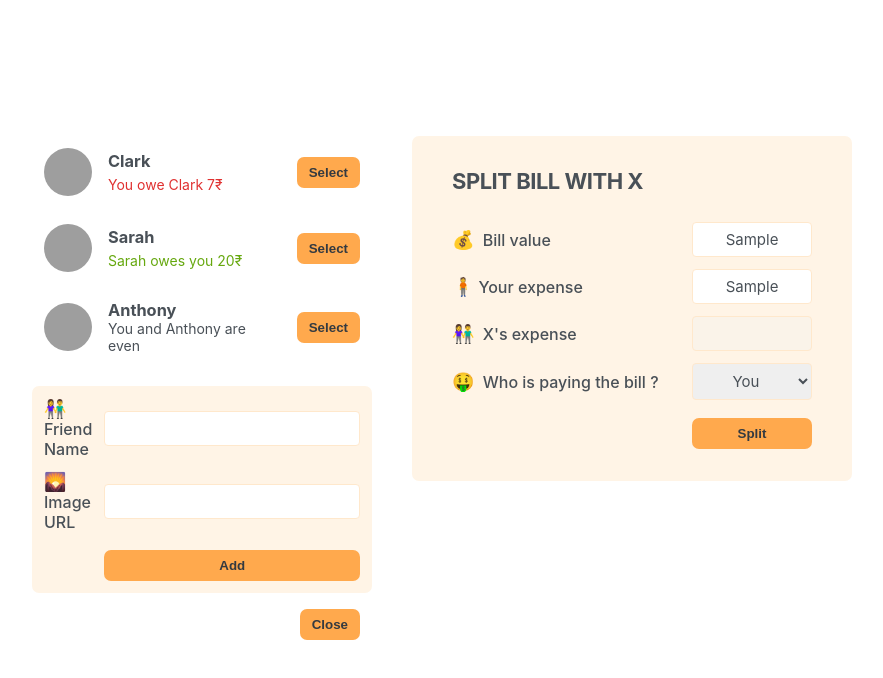
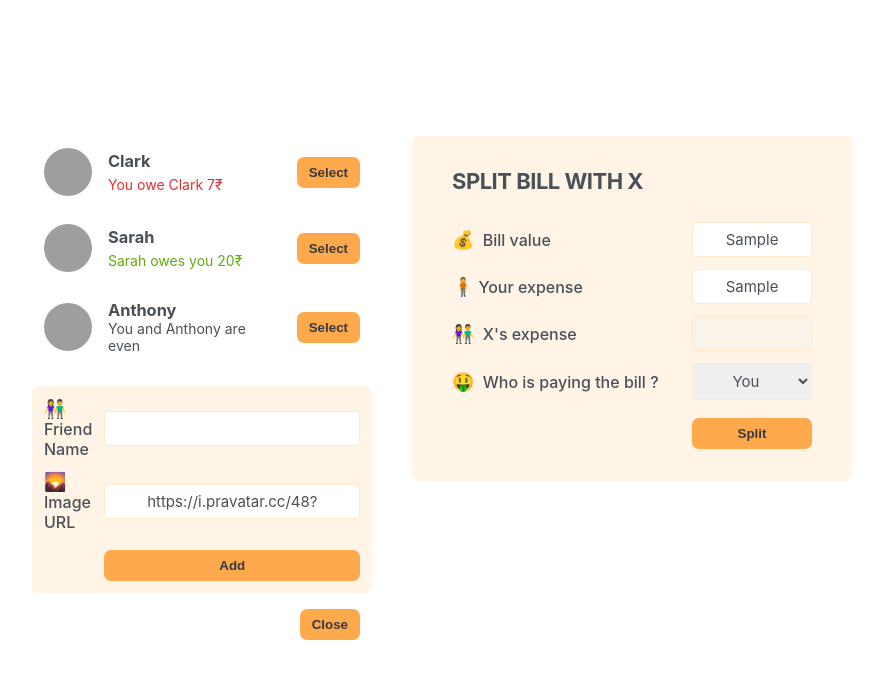
Before and after one commit to iamharshtambe/meal-math, a React (Vite) app: page / in a window 1280 px wide. Both pictures are taken after typing "Sample", "Sample" into the empty fields and a click on the button "Add Friend". Shown: the top 678 px of the page, without its empty margins (198-1081 px from the left). Built offline with nearby package versions, Linux system fonts and the light colour scheme; grey boxes are pictures that could not be loaded.

Commit message:
rendered new added friends in list

```diff
--- a/src/components/App.jsx
+++ b/src/components/App.jsx
@@ -22,27 +22,33 @@
    },
 ];
 
-function Button({ children, onCick }) {
+function Button({ children, onClick }) {
    return (
-      <button className="button" onClick={onCick}>
+      <button className="button" onClick={onClick}>
          {children}
       </button>
    );
 }
 
 export function App() {
+   const [friends, setFriends] = useState(initialFriends);
    const [showAddFriend, setShowAddFriend] = useState(false);
 
    const handleShowAddFriend = () => {
       setShowAddFriend((show) => !show);
    };
 
+   const handleAddFriend = (friend) => {
+      setFriends(() => [...friends, friend]);
+      setShowAddFriend(false);
+   };
+
    return (
       <div className="app">
          <div className="sidebar">
-            <FriendsList />
-            {showAddFriend && <FormAddFriend />}
-            <Button onCick={handleShowAddFriend}>
+            <FriendsList friends={friends} />
+            {showAddFriend && <FormAddFriend onAddFriend={handleAddFriend} />}
+            <Button onClick={handleShowAddFriend}>
                {showAddFriend ? 'Close' : 'Add Friend'}
             </Button>
          </div>
@@ -52,8 +58,7 @@
    );
 }
 
-function FriendsList() {
-   const friends = initialFriends;
+function FriendsList({ friends }) {
    return (
       <ul>
          {friends.map((friend) => (
@@ -88,14 +93,44 @@
    );
 }
 
-function FormAddFriend() {
+function FormAddFriend({ onAddFriend }) {
+   const [name, setName] = useState('');
+   const [image, setImage] = useState('https://i.pravatar.cc/48?');
+
+   const handleSubmit = (e) => {
+      e.preventDefault();
+
+      if (!name || !image) return;
+
+      const id = crypto.randomUUID();
+      const newFriend = {
+         id,
+         name,
+         image: `${image}?=${id}`,
+         balance: 0,
+      };
+
+      onAddFriend(newFriend);
+
+      setName('');
+      setImage('https://i.pravatar.cc/48?');
+   };
+
    return (
-      <form className="form-add-friend">
+      <form className="form-add-friend" onSubmit={handleSubmit}>
          <label>👫 Friend Name</label>
-         <input type="text" />
+         <input
+            type="text"
+            value={name}
+            onChange={(e) => setName(e.target.value)}
+         />
 
          <label>🌄 Image URL</label>
-         <input type="text" />
+         <input
+            type="text"
+            value={image}
+            onChange={(e) => setImage(e.target.value)}
+         />
 
          <Button>Add</Button>
       </form>
```
